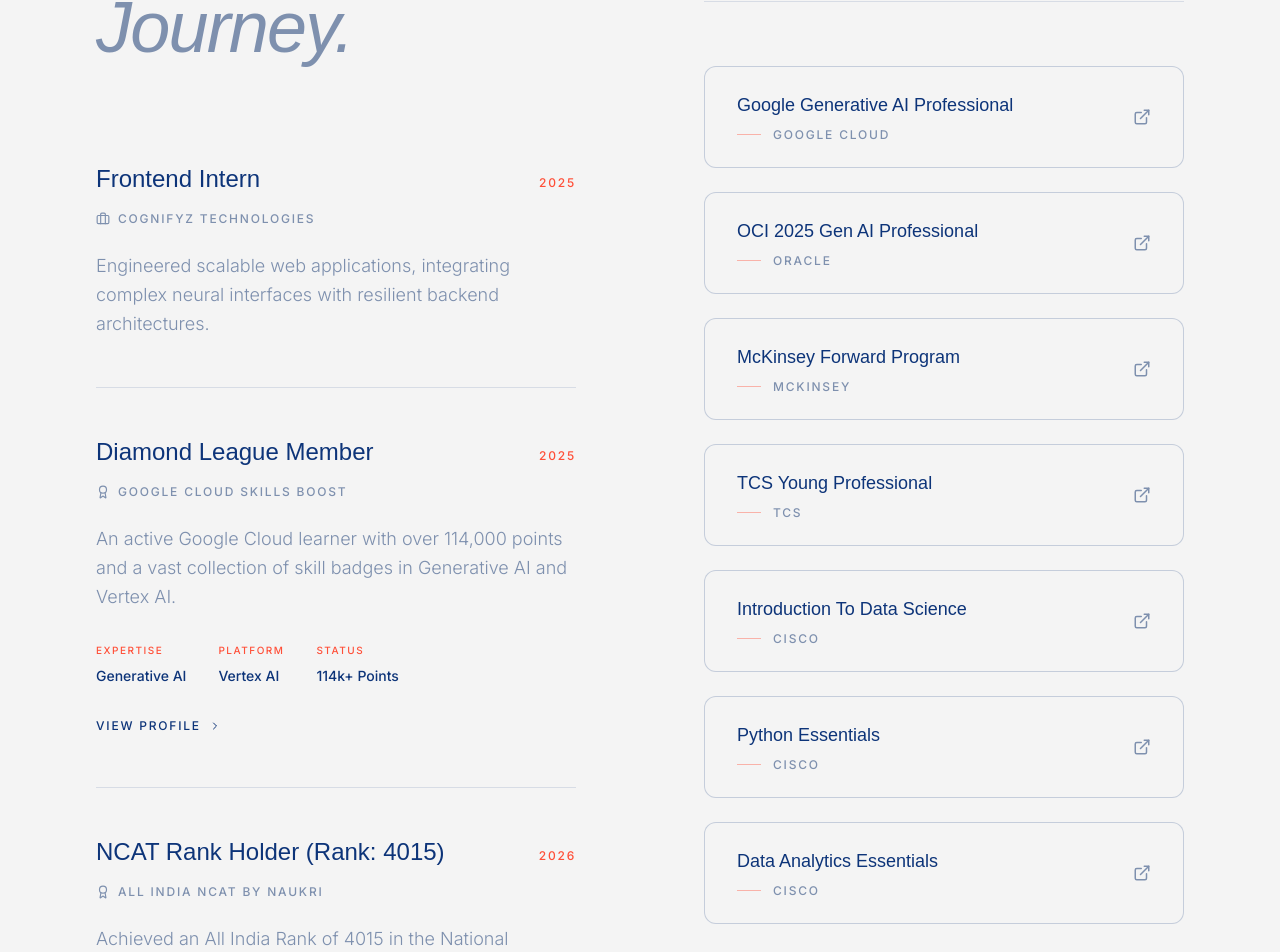
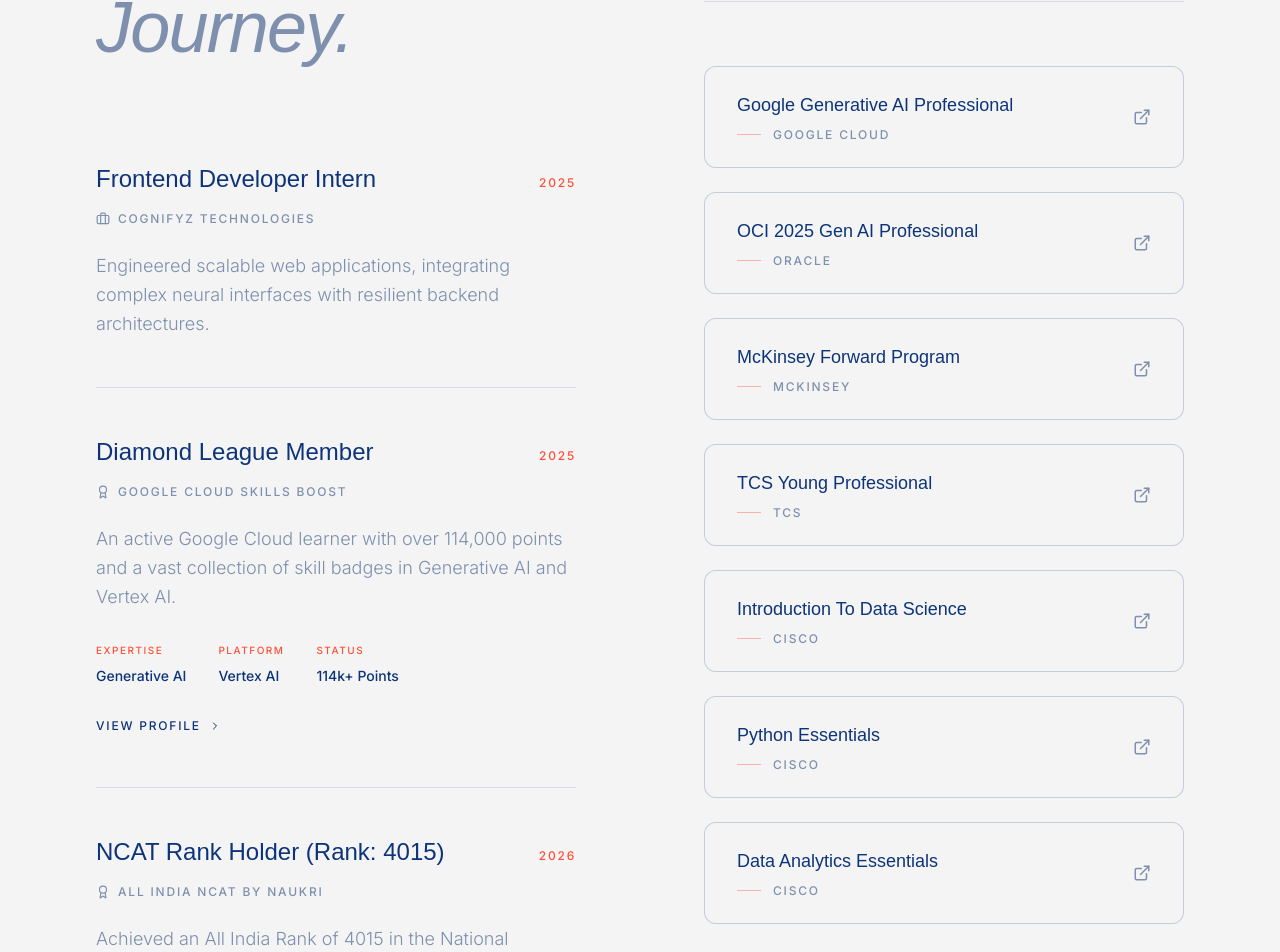
Before and after one commit to Abhas7/Abhas-Portfolio, a Next.js app: page / in a window 1280 px wide. Shown: the part 8003-8955 px from the top of the page. Built offline with nearby package versions, Linux system fonts and the light colour scheme; a web font is replaced by a local one.

Commit message:
change the designation typo

```diff
--- a/components/Experience.tsx
+++ b/components/Experience.tsx
@@ -121,7 +121,7 @@
                                 className="relative pb-12 border-b border-border/60 group"
                             >
                                 <div className="flex items-baseline justify-between mb-4">
-                                    <h4 className="text-2xl font-medium text-foreground font-display capitalize">Frontend Intern</h4>
+                                    <h4 className="text-2xl font-medium text-foreground font-display capitalize">Frontend Developer Intern</h4>
                                     <span className="text-accent font-medium text-xs tracking-[0.15em] uppercase">2025</span>
                                 </div>
                                 <div className="text-text-muted font-medium text-xs uppercase tracking-[0.15em] mb-6 flex items-center gap-2">
```
